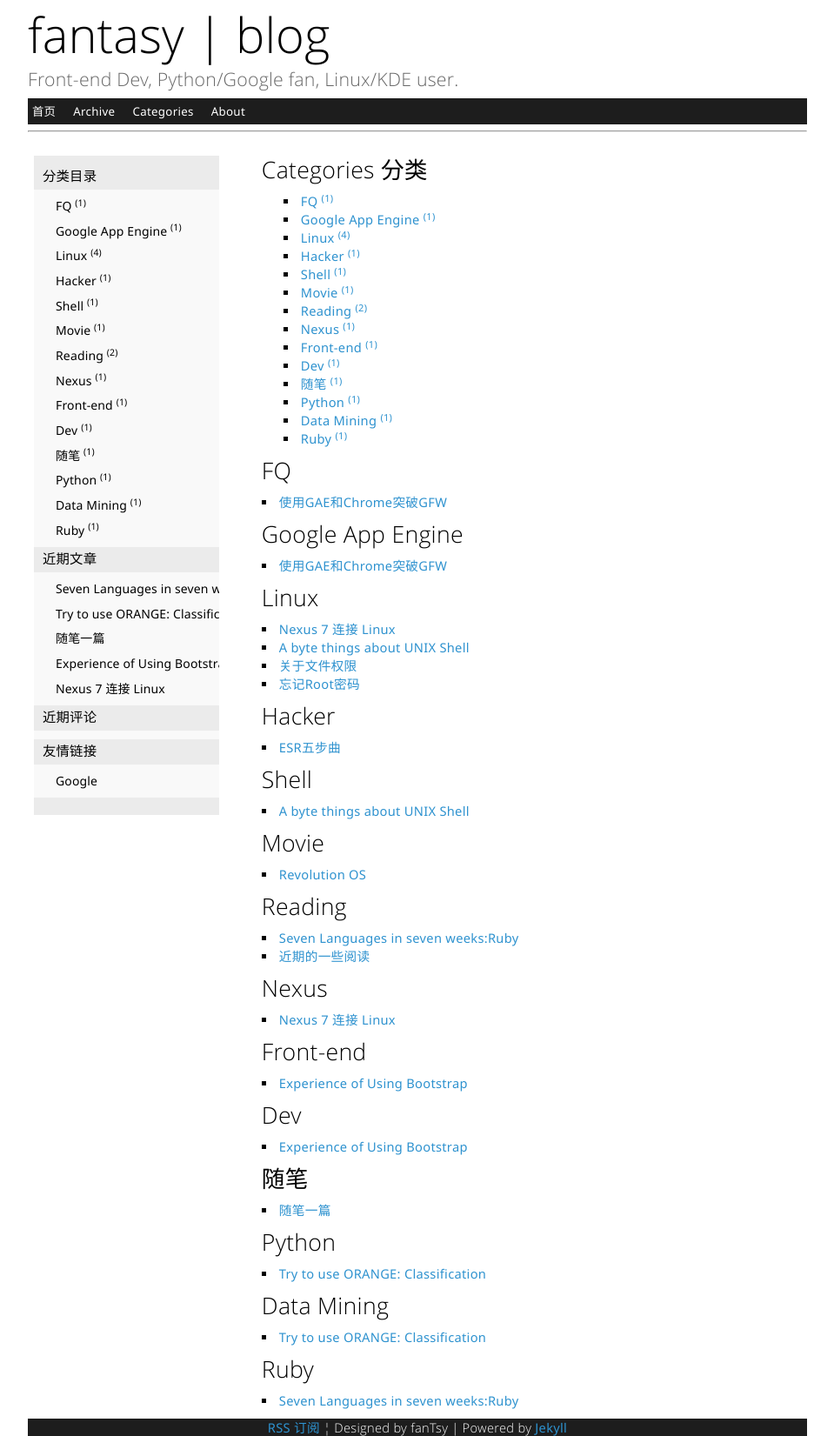
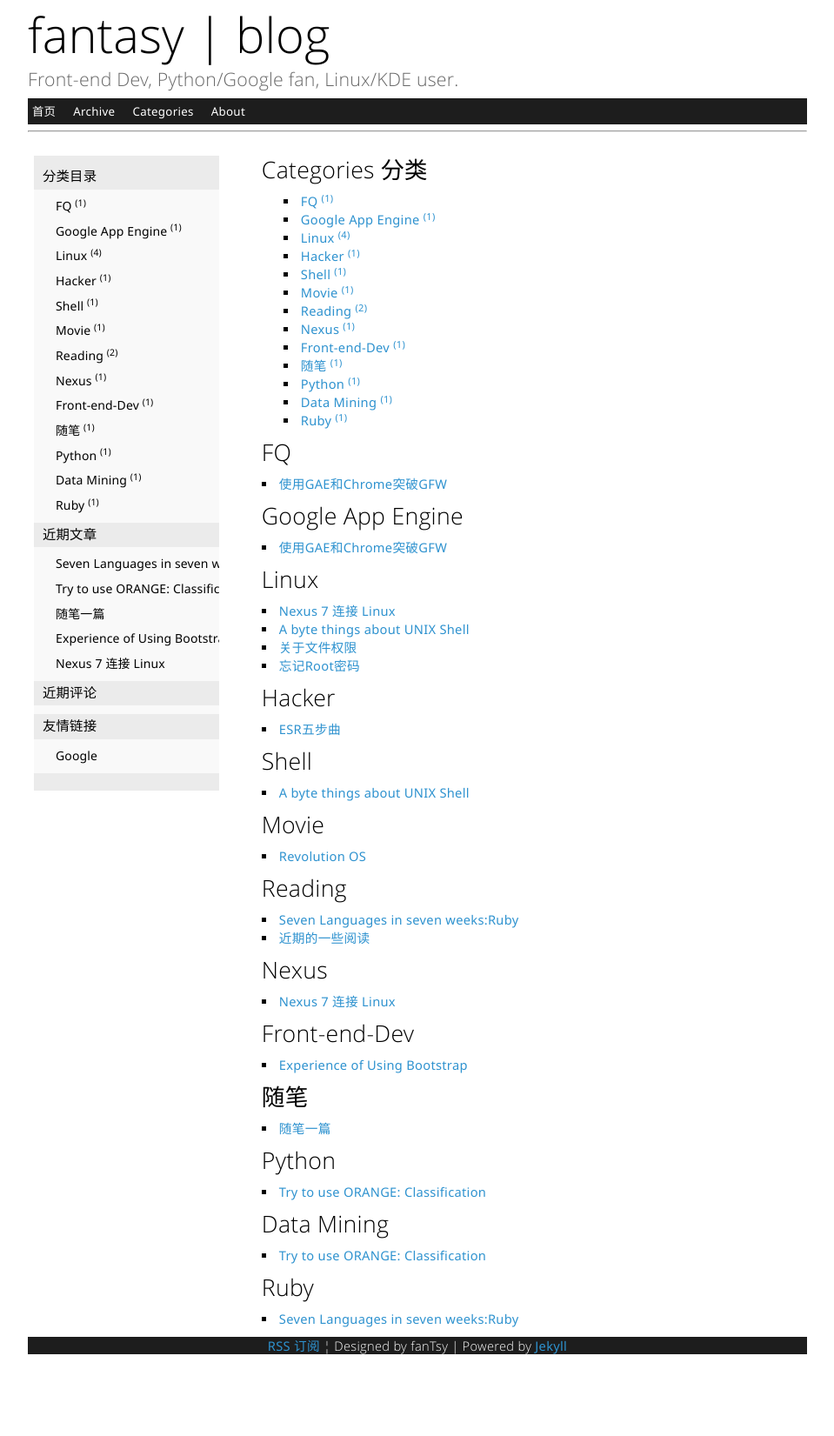
Before and after one commit to SFantasy/blog, a Jekyll site: the page built from categories.html, in a window 1280 px wide. Shown: the whole page at 87% size, without its empty margins (160-1119 px from the left). Built offline with Jekyll 4.4.1, drawn with Linux system fonts in a browser that asks for light colours; Markdown is read by kramdown in place of the engine named in the settings; comment, search, counter and statistics services are not loaded; after the commit the page ends 1557 px from its top, so only the background shows below that.

Commit message:
Update _posts/2012-10-16-experience-of-using-bootstrap.markdown
Fix the category bug: using space between one category may create a new category.

```diff
--- a/_posts/2012-10-16-experience-of-using-bootstrap.markdown
+++ b/_posts/2012-10-16-experience-of-using-bootstrap.markdown
@@ -3,7 +3,7 @@ layout: post
 title: "Experience of Using Bootstrap"
 date: 2012-10-16 11:15
 comments: true
-categories: Front-end Dev
+categories: Front-end-Dev
 ---
 
 最近在捣鼓一个网站，然后也是第一次用到前端框架——bootstrap（详细关于bootstrap的信息参阅[http://twitter.github.com/bootstrap/%EF%BC%89](http://twitter.github.com/bootstrap/%EF%BC%89)）
```
